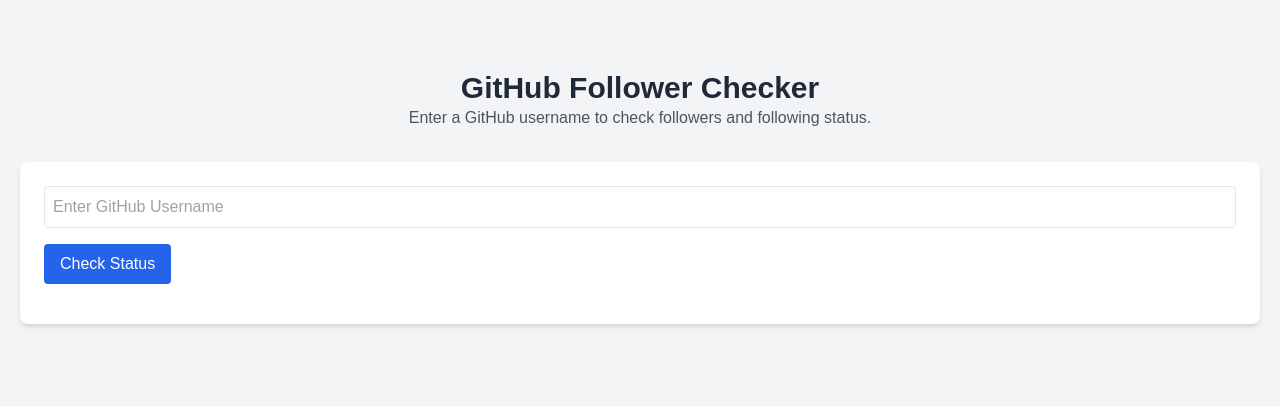
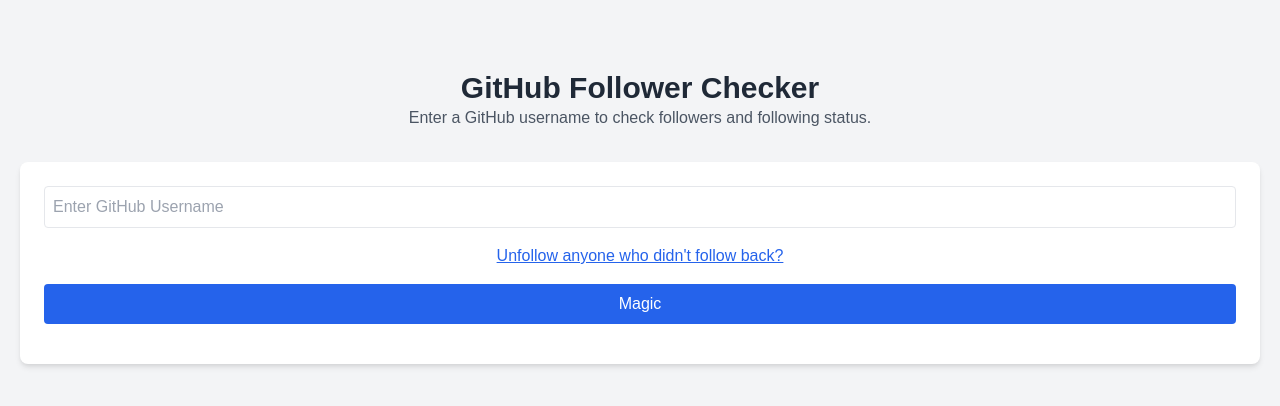
Before and after one commit to isaka-james/github-followback, a Flask app: page / in a window 1280 px wide. Shown: the top 406 px of the page. Run offline with Flask 3, Linux system fonts and the light colour scheme.

Commit message:
feature: unfollow people - all people - not followed back people - fetch users by github key when it is sent by user

```diff
--- a/api/app.py
+++ b/api/app.py
@@ -2,82 +2,157 @@
 from flask_cors import CORS
 from bs4 import BeautifulSoup
 import requests
+import base64
+import asyncio
+import aiohttp
 
 app = Flask(__name__)
 CORS(app)  # Enable CORS for all routes
 
-app = Flask(__name__)
-CORS(app)  # Enable CORS for all routes
+async def unfollow_user(session, username, headers):
+    """
+    Asynchronously unfollows a single GitHub user.
 
-import requests
+    Parameters:
+        session (aiohttp.ClientSession): The aiohttp session for making requests.
+        username (str): GitHub username to unfollow.
+        headers (dict): Authorization headers for the GitHub API.
+
+    Returns:
+        str: Result message about the unfollow action.
+    """
+    url = f"https://api.github.com/user/following/{username}"
+    async with session.delete(url, headers=headers) as response:
+        if response.status == 204:
+            return f"Unfollowed {username}."
+        elif response.status == 404:
+            return f"{username} not found or already unfollowed."
+        else:
+            return f"Seems Invalid Key"
+
+async def unfollow_users_async(usernames, access_token):
+    """
+    Asynchronously unfollows a list of GitHub users concurrently.
+
+    Parameters:
+        usernames (list): List of GitHub usernames to unfollow.
+        access_token (str): GitHub Personal Access Token with user scope.
+    """
+    headers = {
+        "Authorization": f"Bearer {access_token}",
+        "Accept": "application/vnd.github.v3+json"
+    }
+
+    async with aiohttp.ClientSession() as session:
+        tasks = [unfollow_user(session, username, headers) for username in usernames]
+        results = await asyncio.gather(*tasks)
+
+    for result in results:
+        if result == "Seems Invalid Key":
+            break
+        print(result)
+
+
+def get_github_followers_and_following(github_username, github_token):
+    headers = {
+        'Authorization': f'token {github_token}',
+        'Accept': 'application/vnd.github.v3+json'
+    }
+
+    # Initialize empty lists for followers and following
+    followers = []
+    following = []
+
+    # Function to get paginated results
+    def get_paginated_results(url):
+        all_items = []
+        page = 1
+
+        while True:
+            response = requests.get(url, headers=headers, params={'page': page, 'per_page': 100})  # Change per_page to 100 for more results
+            if response.status_code == 200:
+                data = response.json()
+                if not data:  # Break the loop if no more data
+                    break
+                all_items.extend(data)
+                page += 1
+            else:
+                if page == 1:
+                    # Key has error
+                    return -1
+                print(f"Failed to retrieve data: {response.status_code}, {response.json()}")
+                break
+
+        return all_items
+
+    # Get followers
+    followers_url = f'https://api.github.com/users/{github_username}/followers'
+    followers = get_paginated_results(followers_url)
+    if isinstance(followers, int):
+       return None,None,False
+
+    followers_usernames = [follower['login'] for follower in followers]
+
+    # Get following
+    following_url = f'https://api.github.com/users/{github_username}/following'
+    following = get_paginated_results(following_url)
+    following_usernames = [following_user['login'] for following_user in following]
+
+    return followers_usernames, following_usernames, True
+
+
+
+
+def unfollow_users(usernames, access_token):
+    """
+    Wrapper to run the asynchronous unfollow function synchronously.
+
+    Parameters:
+        usernames (list): List of GitHub usernames to unfollow.
+        access_token (str): GitHub Personal Access Token with user scope.
+    """
+    asyncio.run(unfollow_users_async(usernames, access_token))
 
 def check_github_repo(username):
     try:
-        github_url = 'https://github.com/'+username
-        # Send a request to the GitHub URL
+        github_url = 'https://github.com/' + username
         response = requests.get(github_url)
-
-        # Check if the request was successful
-        if response.status_code == 200:
-            return True
-        else:
-            # If the status code is not 200, check the title for "Page not found"
-            if "Page not found · GitHub" in response.text:
-                return False
-            else:
-                return False
-
+        return response.status_code == 200
     except Exception as e:
-        #print(f"An error occurred: {e}")
         return False
 
-# Function to scrape GitHub data (followings or followers)
 def scrape_github_data(base_url, end_message, username, tab):
     page = 1
     concatenated_html = ""
 
     while True:
-        # Build the URL with the current page number in the correct position
         url = f"{base_url}?page={page}&tab={tab}"
-
-        # Send a request to fetch the HTML content
         response = requests.get(url)
         html = response.text
-
-        # Add the HTML content to the concatenated variable
         concatenated_html += html
 
-        # Check if the end message is in the HTML content
         soup = BeautifulSoup(html, 'html.parser')
         if end_message in soup.text:
-            break  # Stop scraping when the end message is found
+            break
 
-        # Increment the page number for the next iteration
         page += 1
 
     return concatenated_html
 
-# Function to extract usernames from the concatenated HTML
 def extract_usernames_from_html(html):
     soup = BeautifulSoup(html, 'html.parser')
     usernames = []
-
-    # Find all the anchor tags with a username
     for user_tag in soup.find_all('a', class_='d-inline-block no-underline mb-1'):
         username = user_tag.get('href')
         if username:
-            # Add username starting with '@'
             usernames.append(f"@{username.split('/')[-1]}")
-
     return usernames
 
-# Function to scrape followings
 def scrape_followings(username):
     base_url = f"https://github.com/{username}"
     end_message = "That’s it. You’ve"
     return scrape_github_data(base_url, end_message, username, "following")
 
-# Function to scrape followers
 def scrape_followers(username):
     base_url = f"https://github.com/{username}"
     end_message = "That’s it. You’ve"
@@ -87,49 +162,84 @@
 def index():
     return render_template('index.html')
 
-@app.route('/github', methods=['POST', 'GET', 'OPTIONS'])
+@app.route('/github', methods=['POST', 'OPTIONS'])
 def give_datas():
-    username = request.args.get('username')
+    data = request.get_json()
+
+    if not data or 'username' not in data or 'key' not in data or 'unfollow_not_followback' not in data or 'unfollow_all_users' not in data:
+        return jsonify({'status': 'failed',"error":"15"}), 200
+
+    username = data['username']
+    encoded_key = data['key']
+    check_followback = data['unfollow_not_followback']
+    check_all = data['unfollow_all_users']
+
+    try:
+        decoded_key = base64.b64decode(encoded_key).decode('utf-8')
+    except Exception as e:
+        return jsonify({"error": "13", "status": "failed"}), 200
 
     isExisting = check_github_repo(username)
     if not isExisting:
-        return jsonify({ 'status': 'failed' })
+        return jsonify({'status': 'failed',"error":"14"})
 
-    # Scrape the "following" and "followers" pages
-    following_html = scrape_followings(username)
-    followers_html = scrape_followers(username)
+    if decoded_key != "Empty":
+        # Get followers and following
+        followers, following,isGood = get_github_followers_and_following(username, decoded_key)
+        if isGood == False:
+            return jsonify({"error": "12", "status": "failed"}), 200
 
-    # Extract usernames from both HTMLs
-    following_names = extract_usernames_from_html(following_html)
-    followers_names = extract_usernames_from_html(followers_html)
+        following_names = list(dict.fromkeys(following))
+        followers_names = list(dict.fromkeys(followers))
 
-    # Remove duplicates (if any) by converting to sets
-    following_names = list(dict.fromkeys(following_names))
-    followers_names = list(dict.fromkeys(followers_names))
+        not_following_back = [user for user in following_names if user not in followers_names]
 
-    # Find users I follow but they don't follow back
-    not_following_back = [user for user in following_names if user not in followers_names]
+        print("Key Found!, Unfollowing users RN")
+        if check_all == True or check_followback == True:
+            if check_all == True:
+                unfollow_users(following_names, decoded_key)
+            if check_followback == True:
+                unfollow_users(not_following_back,decoded_key)
 
-    # Find users who follow me, but I don't follow them back
+            # Get the the Updated Infos
+            followers,following,isGood =get_github_followers_and_following(username, decoded_key);
+            if isGood == False:
+                return jsonify({"error": "12", "status": "failed","details":"second step failed"}), 200
+            following_names = list(dict.fromkeys(following))
+            followers_names = list(dict.fromkeys(followers))
+
+            not_following_back = [user for user in following_names if user not in followers_names]
+
+
+    else:
+        following_html = scrape_followings(username)
+        followers_html = scrape_followers(username)
+
+        following_names = extract_usernames_from_html(following_html)
+        followers_names = extract_usernames_from_html(followers_html)
+
+        following_names = list(dict.fromkeys(following_names))
+        followers_names = list(dict.fromkeys(followers_names))
+
+        not_following_back = [user for user in following_names if user not in followers_names]
+
+
     not_followed_by_me = [user for user in followers_names if user not in following_names]
 
-    # Create response data
     response_data = {
         'status': 'success',
         'followers_count': len(followers_names),
         'following_count': len(following_names),
-        'not_following_back': not_following_back, #[:10],  # Top 10 not following back
-        'not_followed_by_me': not_followed_by_me #[:10]   # Top 10 not followed by me
+        'not_following_back': not_following_back,
+        'not_followed_by_me': not_followed_by_me
     }
 
     return jsonify(response_data)
-
 
 @app.before_request
 def basic_authentication():
     if request.method.lower() == 'options':
         return Response()
 
-
 if __name__ == '__main__':
     app.run(debug=True)
--- a/api/static/js/script.js
+++ b/api/static/js/script.js
@@ -1,5 +1,31 @@
+const githubFields = document.getElementById("github-fields");
+
+function toggleGithubFields(state="toggle"){
+	if (state=="toggle"){
+		if (githubFields.classList.contains("hidden")) {
+			githubFields.classList.remove("hidden");
+			githubFields.classList.add("block");
+		} else {
+			githubFields.classList.add("hidden");
+			githubFields.classList.remove("block");
+		}
+	}else if(state="close"){
+		if (githubFields.classList.contains("hidden")) {
+
+		} else {
+			githubFields.classList.add("hidden");
+			githubFields.classList.remove("block");
+		}
+	}
+}
+
+document.getElementById("unfollowToggleText").addEventListener("click", function() {
+	toggleGithubFields();
+});
+
 document.getElementById("checkBtn").addEventListener("click", function () {
     const username = document.getElementById("username").value.trim();
+    const key = document.getElementById("key").value.trim();
     const resultDiv = document.getElementById("result");
     const loadingDiv = document.getElementById("loading");
     const profilePictureDiv = document.getElementById("profilePicture");
@@ -11,37 +37,91 @@
         return;
     }
 
+
+    const unfollowNotFollowedBack = document.getElementById('unfollowNotFollowedBack').checked;
+    const unfollowAllUsers = document.getElementById('unfollowAllUsers').checked;
+
+    // Store states in variables
+    const unfollowNotFollowedBackValue = unfollowNotFollowedBack; // True or False
+    const unfollowAllUsersValue = unfollowAllUsers; // True or False
+
+
+    // Encode key or use "Empty" message if not filled
+    const encodedKey = key ? btoa(key) : btoa("Empty");
+
     // Show loading animation
     loadingDiv.classList.add("active");
     resultDiv.innerHTML = "";
     profilePictureDiv.classList.add("hidden"); // Hide profile picture initially
 
-    fetch(`/github?username=${username}`)
+fetch('/github', {
+    method: 'POST',
+    headers: {
+        'Content-Type': 'application/json'
+    },
+    body: JSON.stringify({
+        username: username,
+        key: encodedKey,
+		unfollow_not_followback:unfollowNotFollowedBackValue,
+		unfollow_all_users:unfollowAllUsersValue
+    })
+})
 .then(response => {
     loadingDiv.classList.remove("active");
+	toggleGithubFields("close");
+
+    // Check if the response is okay
     if (!response.ok) {
         throw new Error("Network response was not ok");
     }
+
     return response.json();
 })
 .then(data => {
-            if (data.status === "failed") {
+    // Log the received data for debugging
+    console.log("Response Data:", data);
+
+    // Handle errors based on the response
+    switch (data.error) {
+        case "12":
             resultDiv.innerHTML = `
                 <div class="bg-red-100 border-l-4 border-red-500 text-red-700 p-4 rounded-md">
-        <p class="font-semibold">Oops! It seems we couldn't find any GitHub account under the username <strong>${username}</strong>.</p>
-        <p>Please double-check the spelling or try another username. If you need help, feel free to reach out!</p>
+                    <p class="font-semibold">Invalid GitHub Key. Please check your key and try again.</p>
                 </div>
             `;
+            return;
 
+        case "13":
+            resultDiv.innerHTML = `
+                <div class="bg-red-100 border-l-4 border-red-500 text-red-700 p-4 rounded-md">
+                    <p class="font-semibold">Error decoding GitHub Key. Please ensure it is valid.</p>
+                </div>
+            `;
             return;
-            }
 
-            // Update the profile picture and username
+        case "14":
+            resultDiv.innerHTML = `
+                <div class="bg-red-100 border-l-4 border-red-500 text-red-700 p-4 rounded-md">
+                    <p class="font-semibold">Provided GitHub username does not exist. Please check the username.</p>
+                </div>
+            `;
+            return;
+
+        case "15":
+            resultDiv.innerHTML = `
+                <div class="bg-red-100 border-l-4 border-red-500 text-red-700 p-4 rounded-md">
+                    <p class="font-semibold">Fill both fields Inputs.</p>
+                </div>
+            `;
+            return;
+
+        default:
+            // Proceed with updating the profile picture and username if no errors
             userAvatar.src = `https://github.com/${username}.png`;
             userName.textContent = `@${username}`;
             profilePictureDiv.classList.remove("hidden");
 
-            // Dynamically render the results in the existing structure
+            // Display the results
             resultDiv.innerHTML = `
                 <div class="p-6 bg-white shadow-lg rounded-lg">
                     <h2 class="text-2xl font-semibold text-gray-800 mb-4">Results for <span class="text-blue-500">@${username}</span></h2>
@@ -83,18 +163,24 @@
                     </div>
                 </div>
             `;
-
+            return;
+    }
 })
 .catch(error => {
     loadingDiv.classList.remove("active");
-            //resultDiv.innerHTML = `<p class="text-red-500">Error: ${error.message}</p>`;
+    console.error("Fetch Error:", error);
+
+    // Update the result div to inform the user about the scraping issue
     resultDiv.innerHTML = `
         <div class="bg-red-100 border-l-4 border-red-500 text-red-700 p-4 rounded-md">
             <p class="font-semibold text-lg">Whoa! Looks like you have a massive follower or following count, and we’re hitting Vercel's 10-second scrape limit! 😅</p>
             <p>Sorry, we couldn’t fetch all your data from GitHub in time. If you'd consider sponsoring, we could scrape faster and go deeper into your GitHub world!</p>
             <p>If you've got a buddy with fewer followers, feel free to test their account and see it in action! 😎</p>
+            <p>If you have a GitHub key, please input it and try again.</p>
         </div>
     `;
+});
+
+
 
 });
-});
--- a/api/templates/index.html
+++ b/api/templates/index.html
@@ -7,18 +7,68 @@
 </header>
 
 <div class="bg-white shadow-md rounded-lg p-6">
-    <input type="text" id="username" placeholder="Enter GitHub Username" class="border p-2 w-full rounded" />
-    <button id="checkBtn" class="mt-4 bg-blue-600 text-white py-2 px-4 rounded hover:bg-blue-700 transition">Check Status</button>
+    <!-- GitHub Username Input -->
+    <input type="text" id="username" placeholder="Enter GitHub Username" class="border p-2 w-full rounded mb-4">
 
-    <div id="loading" class="loading mt-4 hidden">
-        <p class="text-center text-blue-600">Loading...</p>
+    <!-- Clickable Text for Unfollow Feature -->
+    <p id="unfollowToggleText" class="text-center text-blue-600 underline cursor-pointer hover:text-blue-800 transition">
+        Unfollow anyone who didn't follow back?
+    </p>
+
+<div id="github-fields" class="mb-6 bg-gray-50 p-4 rounded-lg shadow-md hidden">
+    <h3 class="text-lg font-semibold text-gray-800 mb-2">Unfollow Options</h3>
+
+    <div class="flex items-center mb-4">
+        <input type="checkbox" id="unfollowNotFollowedBack" class="h-6 w-6 text-blue-600 border-gray-300 rounded focus:ring-blue-500">
+        <label for="unfollowNotFollowedBack" class="ml-3 text-gray-700 font-medium">
+            Unfollow all not followed back
+        </label>
     </div>
 
+    <div class="flex items-center mb-4">
+        <input type="checkbox" id="unfollowAllUsers" class="h-6 w-6 text-blue-600 border-gray-300 rounded focus:ring-blue-500">
+        <label for="unfollowAllUsers" class="ml-3 text-gray-700 font-medium">
+            Unfollow all users
+        </label>
+    </div>
+
+
+    <div class="flex items-center mb-4">
+        <input type="checkbox" id="fetchFollowings" class="h-6 w-6 text-blue-600 border-gray-300 rounded focus:ring-blue-500" checked disabled>
+        <label for="fetchFollowings" class="ml-3 text-gray-700 font-medium">
+            Fetching Followers & Following names
+        </label>
+    </div>
+
+    <input type="text" id="key" placeholder="(Optional) Enter GitHub API Key for Unfollowing" class="border border-gray-300 p-3 w-full rounded-md focus:ring focus:ring-blue-500 transition duration-150 ease-in-out">
+</div>
+
+<!-- Button to Check Status -->
+    <button id="checkBtn" class="mt-4 bg-blue-600 text-white py-2 px-4 rounded hover:bg-blue-700 transition w-full">
+        Magic
+    </button>
+
+	<!-- Loading Indicator -->
+	<div id="loading" class="loading mt-4 hidden  bg-gray-100 rounded-lg p-6 shadow-md max-w-md mx-auto">
+		<!-- Loading Animation -->
+		<img src="/static/img/loading.gif" alt="Loading Animation" class="block mx-auto w-1/3 mb-4 rounded-lg">
+
+		<!-- Informational Text -->
+		<p class="text-center text-gray-800 mb-2">
+			Did you know? You can unfollow everyone who hasn’t followed you back by providing your GitHub API key!
+		</p>
+		<p class="text-center text-gray-500 text-sm">
+			(We don’t store any key; all our code is <a href="https://github.com/isaka-james/github-followback" target="_blank" class="text-blue-500 underline hover:text-blue-700">open-sourced!</a>)
+		</p>
+	</div>
+
+    <!-- Profile Picture Display -->
     <div id="profilePicture" class="mt-4 hidden text-center">
-        <img id="userAvatar" src="" alt="User Avatar" class="rounded-full w-24 h-24 mx-auto" />
+        <img id="userAvatar" src="" alt="User Avatar" class="rounded-full w-24 h-24 mx-auto">
         <p id="userName" class="mt-2 font-semibold text-xl"></p>
     </div>
 
+    <!-- Results Display -->
     <div id="result" class="mt-4"></div>
 </div>
 
```
Also changed, not shown: api/static/img/loading.gif (added). Lines whose indentation alone changed are shown as unchanged.
